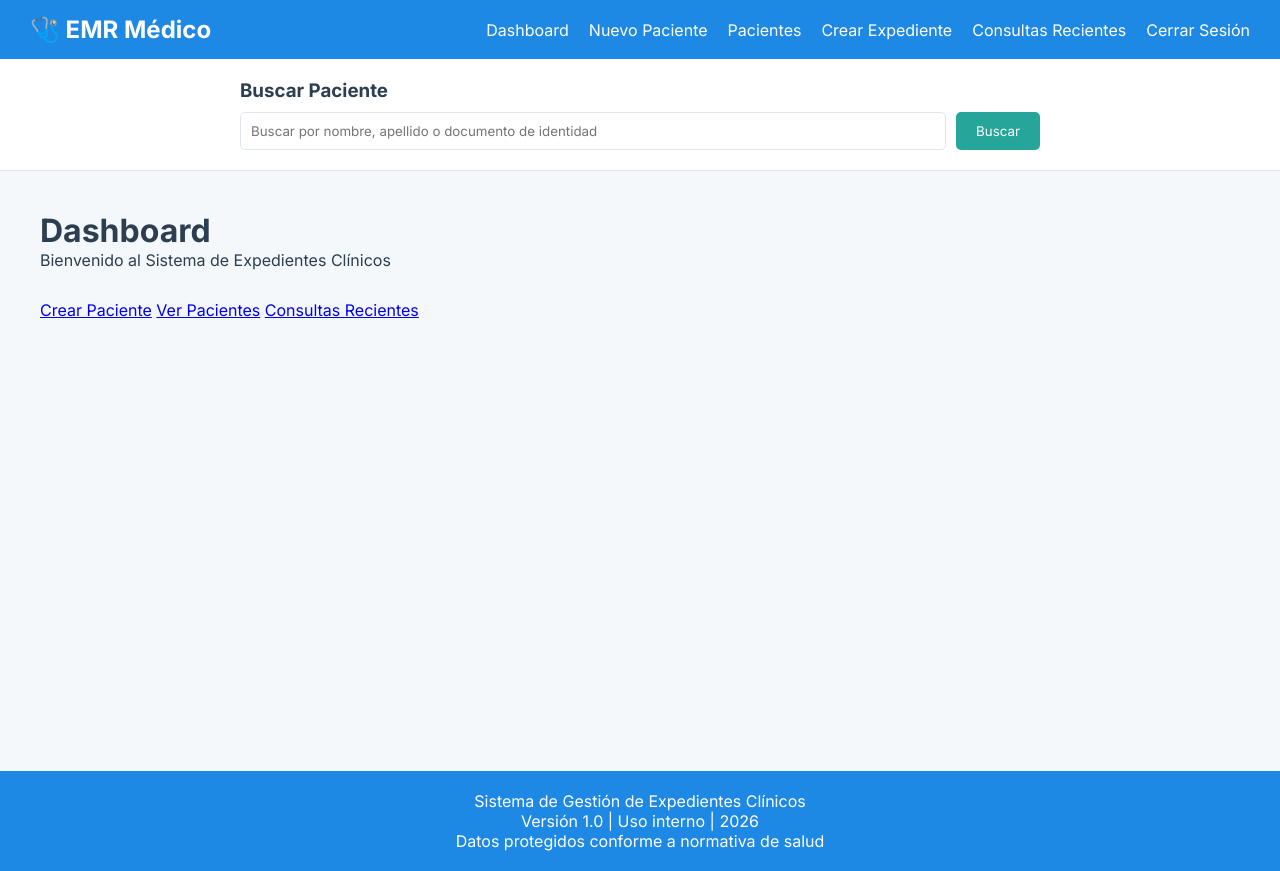
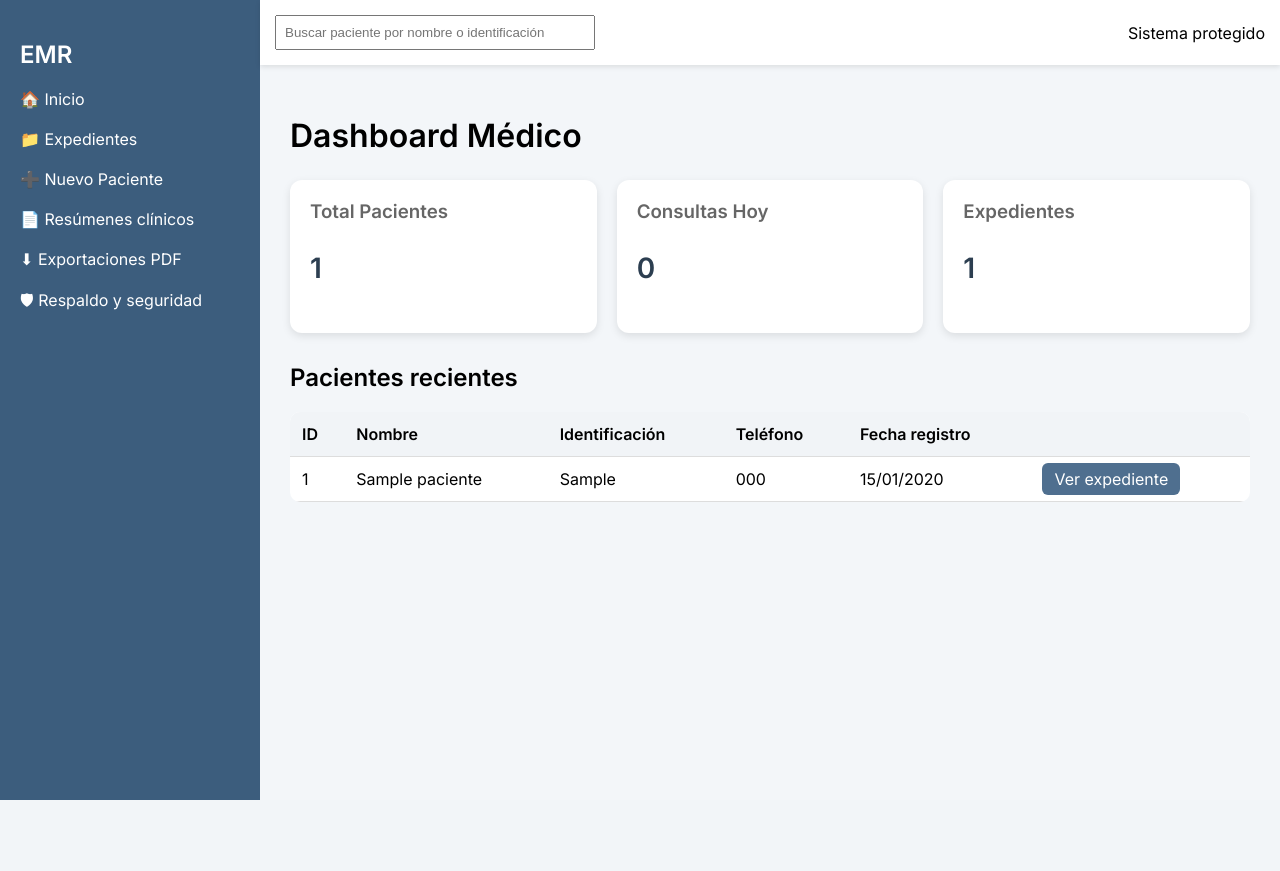
Before and after one commit to Janse-1/Clinical-emr, a Django app: page / in a window 1280 px wide. After the commit the page ends 800 px from the top, so only its background shows below. Run offline with Django 5.2, Linux system fonts and the light colour scheme; tables that the repository leaves empty hold one stand-in row (values such as "Sample post").

Commit message:
More professional dashboard, search for patients by name or ID

```diff
--- a/medical/views.py
+++ b/medical/views.py
@@ -1,9 +1,33 @@
 from django.shortcuts import render, redirect, get_object_or_404
+from django.db.models import Q
 from .models import Paciente
 from .forms import PacienteForm
+from datetime import date
 
 def dashboard(request):
-    return render(request, 'dashboard.html')
+
+    query = request.GET.get('q')
+
+    pacientes = Paciente.objects.all()
+
+    if query:
+        pacientes = pacientes.filter(
+            Q(nombre__icontains=query) |
+            Q(identificacion__icontains=query)
+        )
+
+    pacientes = pacientes.order_by('-fecha_creacion')[:10]
+
+    total_pacientes = Paciente.objects.count()
+
+    context = {
+        'pacientes': pacientes,
+        'total_pacientes': total_pacientes,
+        'consultas_hoy': 0,
+        'total_expedientes': total_pacientes
+    }
+
+    return render(request,'dashboard.html',context)
 
 def lista_pacientes(request):
     pacientes = Paciente.objects.all().order_by('-fecha_creacion')
--- a/static/css/styles.css
+++ b/static/css/styles.css
@@ -1,114 +1,197 @@
-:root {
-    --primary: #1E88E5;
-    --secondary: #26A69A;
-    --background: #F4F8FB;
-    --white: #FFFFFF;
-    --text-dark: #2C3E50;
-    --gray-light: #E0E6ED;
+body{
+
+margin:0;
+font-family:Inter;
+background:#f3f6f9;
+
 }
 
-* {
-    margin: 0;
-    padding: 0;
-    box-sizing: border-box;
-    font-family: 'Inter', sans-serif;
+.container{
+
+display:flex;
+height:100vh;
+
 }
 
-body {
-    background-color: var(--background);
-    color: var(--text-dark);
+/* SIDEBAR */
+
+.sidebar{
+
+width:220px;
+background:#3c5d7d;
+color:white;
+padding:20px;
+
 }
 
-/* NAVBAR */
-.navbar {
-    background-color: var(--primary);
-    padding: 15px 30px;
-    color: var(--white);
+.sidebar ul{
+
+list-style:none;
+padding:0;
+
 }
 
-.nav-container {
-    display: flex;
-    justify-content: space-between;
-    align-items: center;
+.sidebar li{
+
+margin:20px 0;
+
 }
 
-.nav-links {
-    list-style: none;
-    display: flex;
-    gap: 20px;
+.sidebar a{
+
+color:white;
+text-decoration:none;
+
 }
 
-.nav-links a {
-    color: var(--white);
-    text-decoration: none;
-    font-weight: 500;
+/* MAIN */
+
+.main{
+
+flex:1;
+display:flex;
+flex-direction:column;
+
 }
 
-.nav-links a:hover {
-    opacity: 0.8;
+/* TOPBAR */
+
+.topbar{
+
+background:white;
+padding:15px;
+display:flex;
+justify-content:space-between;
+align-items:center;
+box-shadow:0 2px 5px rgba(0,0,0,0.1);
+
 }
 
-/* BUSCADOR */
-.search-section {
-    background-color: var(--white);
-    padding: 20px;
-    border-bottom: 1px solid var(--gray-light);
+.topbar input{
+
+padding:8px;
+width:300px;
+
 }
 
-.search-container {
-    max-width: 800px;
-    margin: auto;
+/* CONTENT */
+
+.content{
+
+padding:30px;
+
 }
 
-.search-container form {
-    display: flex;
-    gap: 10px;
-    margin-top: 10px;
+/* BOTONES DASHBOARD */
+
+.dashboard-buttons{
+
+display:flex;
+gap:20px;
+margin-bottom:30px;
+
 }
 
-.search-container input {
-    flex: 1;
-    padding: 10px;
-    border: 1px solid var(--gray-light);
-    border-radius: 5px;
+.action-btn{
+
+background:#4f6f8f;
+color:white;
+padding:15px 25px;
+border-radius:10px;
+text-decoration:none;
+
 }
 
-.search-container button {
-    padding: 10px 20px;
-    background-color: var(--secondary);
-    color: var(--white);
-    border: none;
-    border-radius: 5px;
-    cursor: pointer;
+/* TABLA */
+
+.tabla{
+
+width:100%;
+border-collapse:collapse;
+
 }
 
-.search-container button:hover {
-    background-color: #1e8077;
+.tabla th,
+.tabla td{
+
+border-bottom:1px solid #ddd;
+padding:10px;
+
 }
 
-/* MAIN CONTENT */
-.main-content {
-    padding: 40px;
-    min-height: 70vh;
+.tabla th{
+
+text-align:left;
+
 }
 
-/* FOOTER */
-.footer {
-    background-color: var(--primary);
-    color: var(--white);
-    text-align: center;
-    padding: 20px;
-    margin-top: 40px;
+.title{
+
+margin-bottom:25px;
+
 }
 
-/* RESPONSIVE */
-@media (max-width: 900px) {
-    .nav-links {
-        flex-direction: column;
-        gap: 10px;
-    }
+.cards{
 
-    .search-container form {
-        flex-direction: column;
-    }
+display:flex;
+gap:20px;
+margin-bottom:30px;
+
 }
+
+.card{
+
+background:white;
+padding:20px;
+border-radius:12px;
+box-shadow:0 3px 8px rgba(0,0,0,0.1);
+flex:1;
+
+}
+
+.card h3{
+
+margin:0;
+color:#666;
+
+}
+
+.card p{
+
+font-size:28px;
+font-weight:bold;
+color:#2c3e50;
+
+}
+
+.tabla{
+
+width:100%;
+background:white;
+border-radius:10px;
+overflow:hidden;
+
+}
+
+.tabla th{
+
+background:#f1f4f7;
+padding:12px;
+
+}
+
+.tabla td{
+
+padding:12px;
+
+}
+
+.btn-ver{
+
+background:#4f6f8f;
+color:white;
+padding:6px 12px;
+border-radius:6px;
+text-decoration:none;
+
+}
--- a/templates/base.html
+++ b/templates/base.html
@@ -1,66 +1,116 @@
 {% load static %}
 <!DOCTYPE html>
 <html lang="es">
+
 <head>
+
 <meta charset="UTF-8">
 <meta name="viewport" content="width=device-width, initial-scale=1.0">
-    <title>{% block title %}Sistema de Expedientes Clínicos{% endblock %}</title>
 
-    <!-- CSS -->
+<title>{% block title %}EMR Médico{% endblock %}</title>
+
 <link rel="stylesheet" href="{% static 'css/styles.css' %}">
 
-    <!-- Google Font profesional -->
-    <link href="https://fonts.googleapis.com/css2?family=Inter:wght@300;400;600;700&display=swap" rel="stylesheet">
+<link href="https://fonts.googleapis.com/css2?family=Inter:wght@300;400;600&display=swap" rel="stylesheet">
+
 </head>
 
 <body>
 
-<!-- NAVBAR -->
-<header class="navbar">
-    <div class="nav-container">
+<div class="container">
+
+<!-- SIDEBAR -->
+<aside class="sidebar">
+
 <div class="logo">
-            <h2>🩺 EMR Médico</h2>
+<h2>EMR</h2>
 </div>
 
 <nav>
-            <ul class="nav-links">
-                <li><a href="#">Dashboard</a></li>
-                <li><a href="{% url 'crear_paciente' %}">Nuevo Paciente</a></li>
-                <li><a href="{% url 'lista_pacientes' %}">Pacientes</a></li>
-                <li><a href="#">Crear Expediente</a></li>
-                <li><a href="#">Consultas Recientes</a></li>
-                <li><a href="#">Cerrar Sesión</a></li>
+
+<ul>
+
+<li>
+<a href="{% url 'dashboard' %}">
+🏠 Inicio
+</a>
+</li>
+
+<li>
+<a href="{% url 'lista_pacientes' %}">
+📁 Expedientes
+</a>
+</li>
+
+<li>
+<a href="{% url 'crear_paciente' %}">
+➕ Nuevo Paciente
+</a>
+</li>
+
+<li>
+<a href="#">
+📄 Resúmenes clínicos
+</a>
+</li>
+
+<li>
+<a href="#">
+⬇ Exportaciones PDF
+</a>
+</li>
+
+<li>
+<a href="#">
+🛡 Respaldo y seguridad
+</a>
+</li>
+
 </ul>
+
 </nav>
+
+</aside>
+
+<!-- CONTENIDO -->
+
+<div class="main">
+
+<!-- TOPBAR -->
+
+<header class="topbar">
+
+<form method="GET" action="{% url 'dashboard' %}">
+
+    <input
+    type="text"
+    name="q"
+    placeholder="Buscar paciente por nombre o identificación">
+
+</form>
+
+<div class="user">
+
+<span>Sistema protegido</span>
+
 </div>
+
 </header>
 
-<!-- BUSCADOR GLOBAL -->
-<section class="search-section">
-    <div class="search-container">
-        <h3>Buscar Paciente</h3>
-        <form method="GET" action="#">
-            <input type="text" name="query" placeholder="Buscar por nombre, apellido o documento de identidad">
-            <button type="submit">Buscar</button>
-        </form>
+<!-- CONTENIDO DINÁMICO -->
+
+<div class="content">
+
+{% block content %}
+
+{% endblock %}
+
 </div>
-</section>
 
-<!-- CONTENIDO DINÁMICO -->
-<main class="main-content">
-    {% block content %}
-    <!-- Aquí se cargará el contenido específico de cada vista -->
-    {% endblock %}
-</main>
+</div>
 
-<!-- FOOTER -->
-<footer class="footer">
-    <div class="footer-container">
-        <p>Sistema de Gestión de Expedientes Clínicos</p>
-        <p>Versión 1.0 | Uso interno | 2026</p>
-        <p>Datos protegidos conforme a normativa de salud</p>
 </div>
-</footer>
 
 </body>
+
 </html>
--- a/templates/dashboard.html
+++ b/templates/dashboard.html
@@ -1,16 +1,69 @@
 {% extends 'base.html' %}
-
-{% block title %}Dashboard{% endblock %}
 
 {% block content %}
 
-<h1>Dashboard</h1>
-<p>Bienvenido al Sistema de Expedientes Clínicos</p>
+<h1 class="title">Dashboard Médico</h1>
 
-<div style="margin-top:30px;">
-    <a href="#" class="btn">Crear Paciente</a>
-    <a href="#" class="btn">Ver Pacientes</a>
-    <a href="#" class="btn">Consultas Recientes</a>
+<div class="cards">
+
+<div class="card">
+<h3>Total Pacientes</h3>
+<p>{{ total_pacientes }}</p>
 </div>
 
+<div class="card">
+<h3>Consultas Hoy</h3>
+<p>{{ consultas_hoy }}</p>
+</div>
+
+<div class="card">
+<h3>Expedientes</h3>
+<p>{{ total_expedientes }}</p>
+</div>
+
+</div>
+
+<h2>Pacientes recientes</h2>
+
+<table class="tabla">
+
+<thead>
+<tr>
+<th>ID</th>
+<th>Nombre</th>
+<th>Identificación</th>
+<th>Teléfono</th>
+<th>Fecha registro</th>
+<th></th>
+</tr>
+</thead>
+
+<tbody>
+
+{% for paciente in pacientes %}
+
+<tr>
+
+<td>{{ paciente.id }}</td>
+
+<td>{{ paciente.nombre }}</td>
+
+<td>{{ paciente.identificacion }}</td>
+
+<td>{{ paciente.telefono }}</td>
+
+<td>{{ paciente.fecha_creacion|date:"d/m/Y" }}</td>
+
+<td>
+<a href="#" class="btn-ver">Ver expediente</a>
+</td>
+
+</tr>
+
+{% endfor %}
+
+</tbody>
+
+</table>
+
 {% endblock %}
```
Lines whose indentation alone changed are shown as unchanged.
